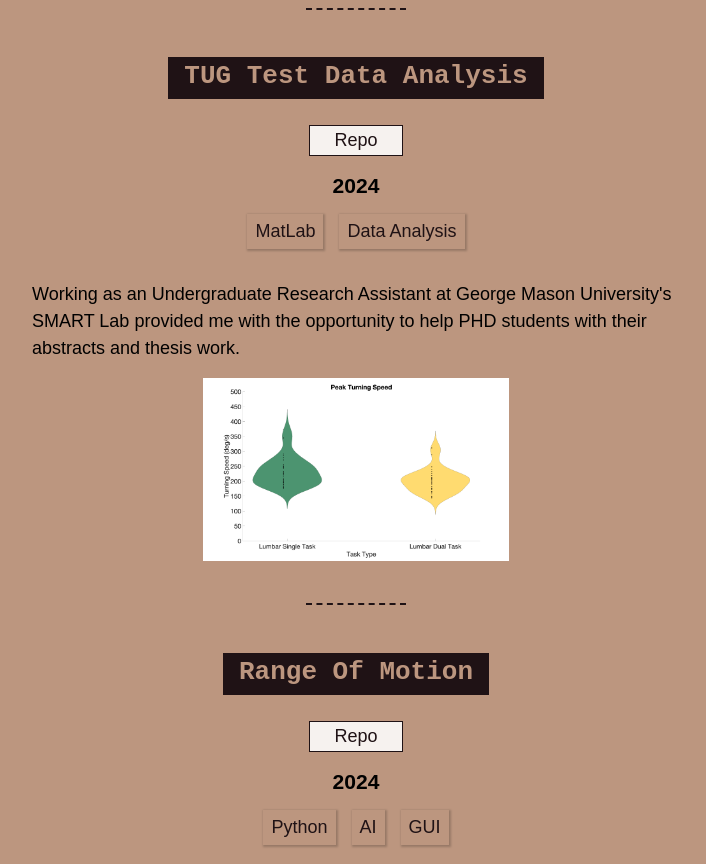
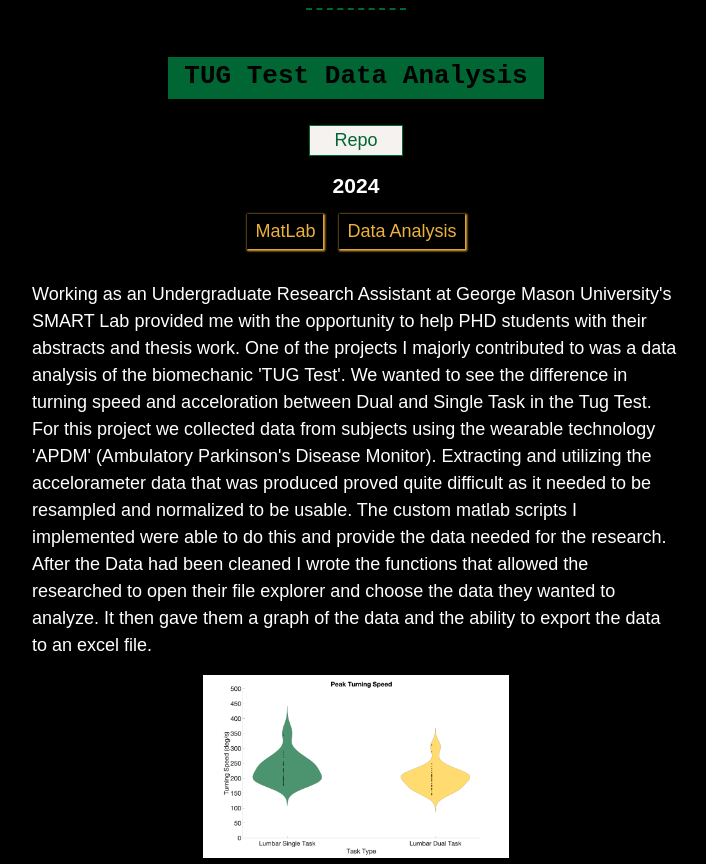
Before and after one commit to pkingGMU/pkingGMU_portfolio, a plain HTML site: page index.html in a window 1280 px wide. Shown: the part 1440-2304 px from the top of the page, without its empty margins (284-990 px from the left). Drawn offline with Linux system fonts and the light colour scheme.

Commit message:
Updated color scheme to green and black

```diff
--- a/index.html
+++ b/index.html
@@ -88,6 +88,11 @@
             </ul>
             <p>
                 Working as an Undergraduate Research Assistant at George Mason University's SMART Lab provided me with the opportunity to help PHD students with their abstracts and thesis work.
+                One of the projects I majorly contributed to was a data analysis of the biomechanic 'TUG Test'. We wanted to see the difference in turning speed and acceloration between Dual
+                and Single Task in the Tug Test. For this project we collected data from subjects using the wearable technology 'APDM' (Ambulatory Parkinson's Disease Monitor). Extracting and utilizing
+                the accelorameter data that was produced proved quite difficult as it needed to be resampled and normalized to be usable. The custom matlab scripts I implemented were able to do
+                this and provide the data needed for the research. After the Data had been cleaned I wrote the functions that allowed the researched to open their file explorer and choose the data they wanted
+                to analyze. It then gave them a graph of the data and the ability to export the data to an excel file.
 
             </p>
 
--- a/main.css
+++ b/main.css
@@ -63,11 +63,11 @@ a, button {
     display: block;
     gap: .25rem;
     background-color: var(--repoColor);
-    color: var(--boxColor);
+    color: var(--repoText);
     cursor: pointer;
     transition: all .3s;
     padding: 4px 24px;
-    border: var(--boxColor) solid 1px;
+    border: var(--repoText) solid 1px;
     text-decoration: none;
     width:fit-content;
 }
@@ -231,7 +231,7 @@ li {
     display: list-item;
     text-align: -webkit-match-parent;
     unicode-bidi: isolate;
-    color: var(--boxColor);
+    color: var(--boxShadowText);
 }
 
 
@@ -267,12 +267,17 @@ ul {
 .skills li {
     display: inline-block;
     padding: 4px 8px;
-    box-shadow: 1px 1px 2px 1px rgba(0, 0, 0, 0.2);
+    box-shadow: 1px 1px 2px 1px var(--boxShadow);
 }
 
 :root {
-    --bgColor: #bc967f;
-    --boxColor: #1f1215;
+    --bgColor: black;
+    --boxColor: #006633;
     --repoColor: #f6f2ef;
+    --textColor: white;
+    --boxShadow: #ECB23A;
+    --repoText: #006633;
+    --boxShadowText: #ECB23A;
+
 
 }
```
